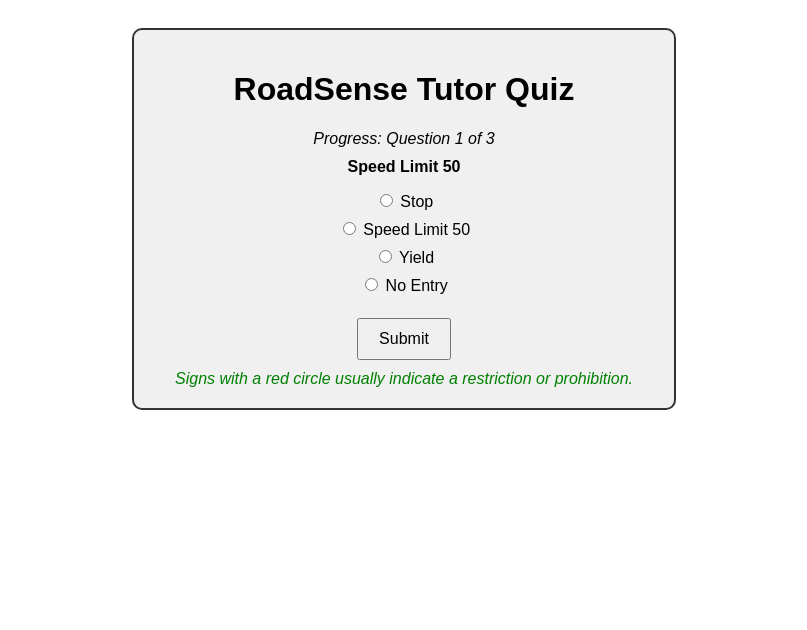
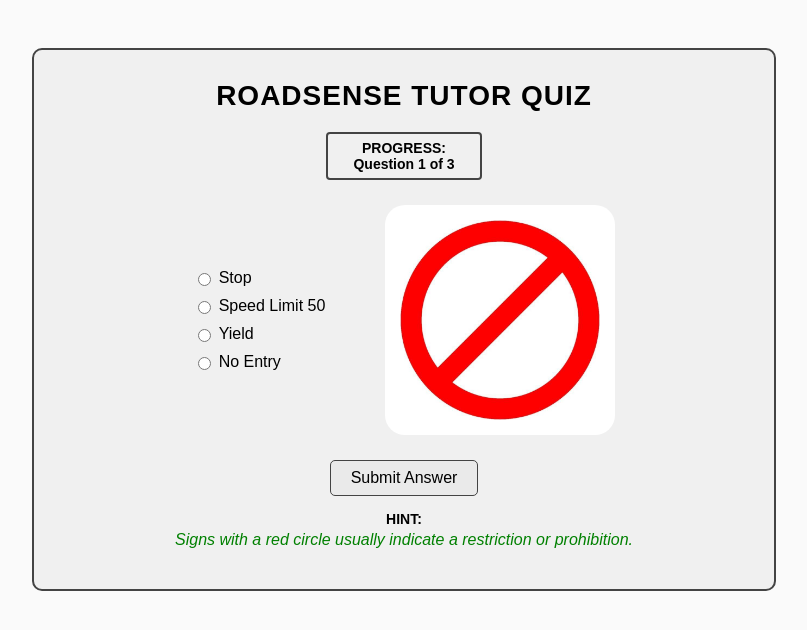
Before and after one commit to tifegotpaidszn/Road-tutor-Quiz, a Flask app: page / in a window 1280 px wide. Shown: the top 630 px of the page, without its empty margins (236-1043 px from the left). Run offline with Flask 3, Linux system fonts and the light colour scheme.

Commit message:
Updated UI layout to match mockup + fixed images

```diff
--- a/app.py
+++ b/app.py
@@ -1,26 +1,28 @@
 from flask import Flask, render_template, request, session
 
-app = Flask(__name__)
+app = Flask(__name__)  # ✅ fixed
+app.secret_key = "roadsense-secret-key"
 
-# Needed for session (to track score & current question)
-app.secret_key = "roadsense-secret-key"  # change if you want
-
-# Quiz questions
+# Quiz questions WITH IMAGE PATHS
 quiz = [
     {
         "sign": "Speed Limit 50",
+        # make sure this file exists under static/images
+        "image": "images/speed_limit_50.jpg",
         "answer": "Speed Limit 50",
         "options": ["Stop", "Speed Limit 50", "Yield", "No Entry"],
         "hint": "Signs with a red circle usually indicate a restriction or prohibition."
     },
     {
         "sign": "Stop Sign",
+        "image": "images/stop_sign.jpg",  # static/images/stop_sign.jpg
         "answer": "Stop",
         "options": ["Stop", "Yield", "Go", "No Entry"],
         "hint": "The octagon shape is unique for STOP signs in the UK."
     },
     {
         "sign": "No Entry",
+        "image": "images/no_entry.png",  # static/images/no_entry.png
         "answer": "No Entry",
         "options": ["No Entry", "Stop", "Give Way", "Turn Left"],
         "hint": "A red circle with a white horizontal bar means NO ENTRY."
@@ -30,43 +32,39 @@ quiz = [
 
 @app.route("/", methods=["GET", "POST"])
 def index():
-    # Initialise session values if first visit
+    # first visit → init session
     if "current_index" not in session:
         session["current_index"] = 0
         session["score"] = 0
 
     current_index = session["current_index"]
 
-    # If user just submitted an answer
     if request.method == "POST":
         selected_option = request.form.get("option")
+        correct_answer = quiz[current_index]["answer"]
 
-        # Check answer
-        correct_answer = quiz[current_index]["answer"]
         if selected_option == correct_answer:
-            session["score"] = session.get("score", 0) + 1
+            session["score"] += 1
 
-        # Move to next question
-        session["current_index"] = current_index + 1
+        session["current_index"] += 1
         current_index = session["current_index"]
 
-        # If quiz finished → show result
+        # finished quiz → show result
         if current_index >= len(quiz):
-            final_score = session.get("score", 0)
+            final_score = session["score"]
             total = len(quiz)
 
-            # Clear for next run
             session.pop("current_index", None)
             session.pop("score", None)
 
             return render_template("result.html", final_score=final_score, total=total)
 
-    # Still have questions to show
+    # still questions left
     question = quiz[current_index]
     progress = f"Question {current_index + 1} of {len(quiz)}"
 
     return render_template("index.html", question=question, progress=progress)
 
 
-if __name__ == "__main__":
+if __name__ == "__main__":  # ✅ fixed
     app.run(debug=True)
--- a/templates/index.html
+++ b/templates/index.html
@@ -4,29 +4,137 @@
     <meta charset="UTF-8">
     <title>RoadSense Tutor Quiz</title>
     <style>
-        body { font-family: Arial; text-align: center; padding: 20px; }
-        .container { max-width: 500px; margin: auto; border: 2px solid #333; border-radius: 10px; padding: 20px; background-color: #f0f0f0; }
-        .question { font-weight: bold; margin-bottom: 15px; }
-        .option { display: block; margin: 8px 0; }
-        button { margin-top: 15px; padding: 10px 20px; font-size: 16px; }
-        .progress { font-style: italic; margin-bottom: 10px; }
-        .hint { color: green; font-style: italic; margin-top: 10px; }
+        body {
+            font-family: Arial, sans-serif;
+            text-align: center;
+            padding: 40px 0;
+            background-color: #fafafa;
+        }
+
+        .card {
+            max-width: 700px;
+            margin: 0 auto;
+            padding: 30px 20px 40px;
+            border: 2px solid #444;
+            border-radius: 10px;
+            background-color: #f0f0f0;
+        }
+
+        h1 {
+            margin-top: 0;
+            margin-bottom: 20px;
+            font-size: 28px;
+            text-transform: uppercase;
+            letter-spacing: 1px;
+        }
+
+        /* progress box centered under title */
+        .progress-box {
+            display: inline-block;
+            padding: 6px 25px;
+            border: 2px solid #444;
+            border-radius: 4px;
+            margin-bottom: 25px;
+            font-weight: bold;
+            font-size: 14px;
+        }
+
+        /* row with options on the left and sign on the right */
+        .content-row {
+            display: flex;
+            justify-content: center;
+            align-items: center;
+            gap: 60px;
+            margin-bottom: 25px;
+        }
+
+        .options-wrapper {
+            text-align: left;
+        }
+
+        .option {
+            display: flex;
+            align-items: center;
+            margin: 10px 0;
+            font-size: 16px;
+        }
+
+        .option input {
+            margin-right: 8px;
+        }
+
+        .sign-wrapper {
+            padding: 15px;
+            border-radius: 20px;
+            background-color: #ffffff;
+            display: inline-block;
+        }
+
+        .sign-image {
+            max-width: 200px;
+            height: auto;
+            display: block;
+        }
+
+        button {
+            padding: 8px 20px;
+            font-size: 16px;
+            border-radius: 5px;
+            border: 1px solid #444;
+            background-color: #eaeaea;
+            cursor: pointer;
+            margin-bottom: 15px;
+        }
+
+        button:hover {
+            background-color: #dddddd;
+        }
+
+        .hint-label {
+            font-weight: bold;
+            font-size: 14px;
+            margin-bottom: 4px;
+        }
+
+        .hint-text {
+            font-style: italic;
+            color: green;
+        }
     </style>
 </head>
 <body>
-    <div class="container">
+    <div class="card">
         <h1>RoadSense Tutor Quiz</h1>
-        <div class="progress">Progress: {{ progress }}</div>
-        <div class="question">{{ question.sign }}</div>
+
+        <!-- progress box like in the mockup -->
+        <div class="progress-box">
+            PROGRESS:<br>{{ progress }}
+        </div>
+
+        <!-- row: options on the left, traffic sign on the right -->
         <form method="POST">
-            {% for option in question.options %}
-            <label class="option">
-                <input type="radio" name="option" value="{{ option }}" required> {{ option }}
-            </label>
-            {% endfor %}
-            <button type="submit">Submit</button>
+            <div class="content-row">
+                <div class="options-wrapper">
+                    {% for option in question.options %}
+                    <label class="option">
+                        <input type="radio" name="option" value="{{ option }}" required>
+                        {{ option }}
+                    </label>
+                    {% endfor %}
+                </div>
+
+                <div class="sign-wrapper">
+                    <img src="{{ url_for('static', filename=question.image) }}"
+                         alt="Traffic Sign" class="sign-image">
+                </div>
+            </div>
+
+            <button type="submit">Submit Answer</button>
         </form>
-        <div class="hint">{{ question.hint }}</div>
+
+        <!-- hint at the bottom -->
+        <div class="hint-label">HINT:</div>
+        <div class="hint-text">{{ question.hint }}</div>
     </div>
 </body>
 </html>
```
Also changed, not shown: templates/result.html (+35 -4 lines), static/images/no_entry.png (added), static/images/speed_limit_50.jpg (added), static/images/stop_sign.jpg (added), 2 other files.
